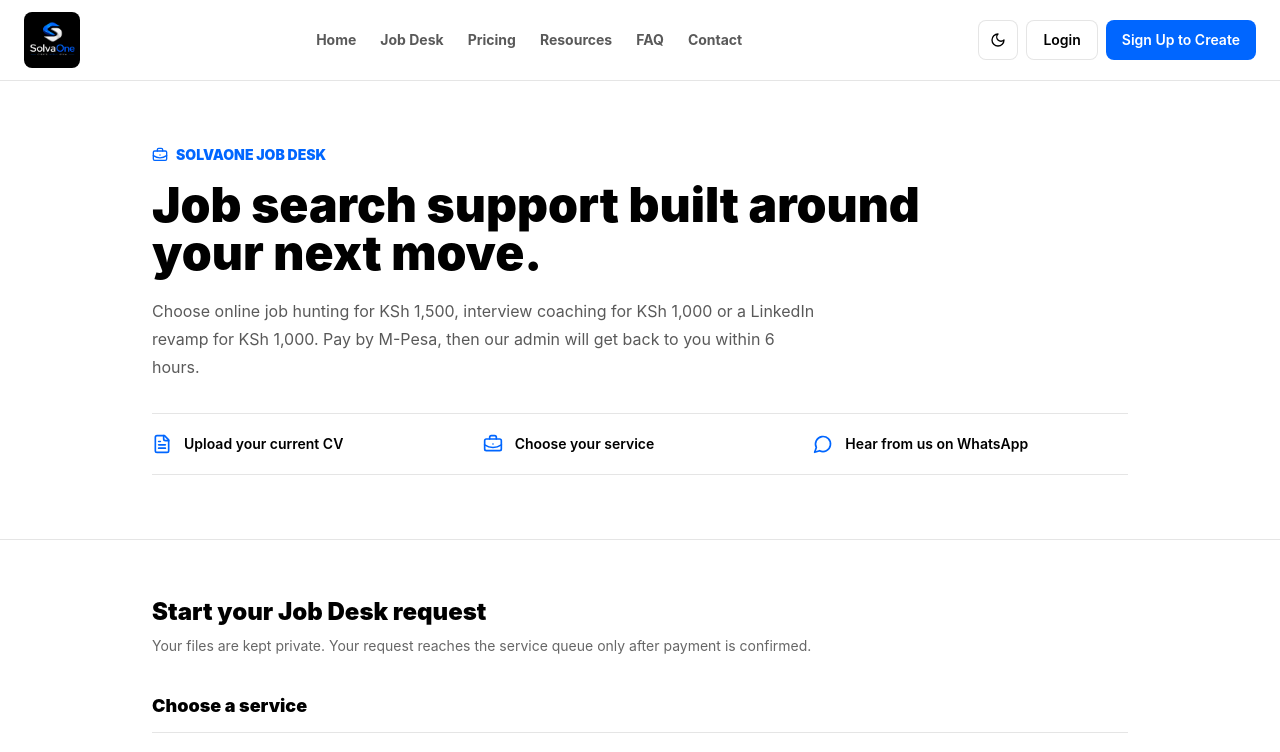
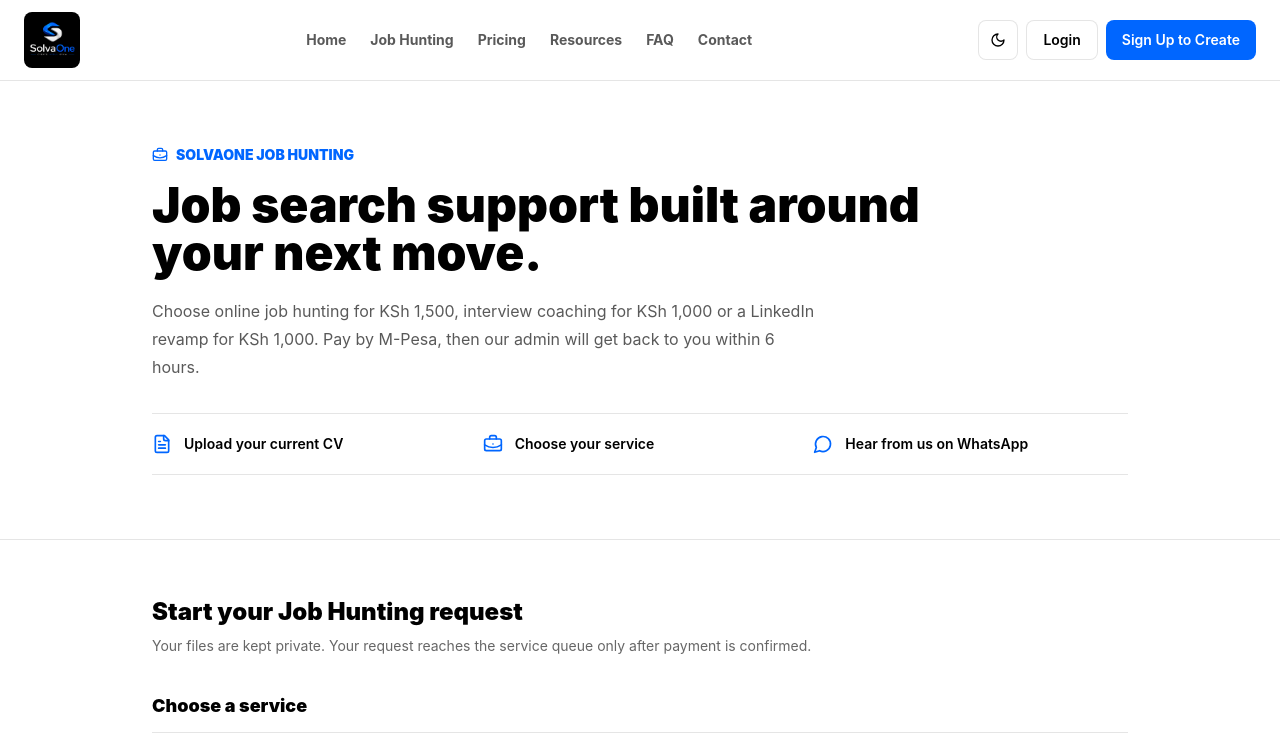
Before and after one commit to timsila18/solvaone, a Next.js app: page /job-desk in a window 1280 px wide. Shown: the top 752 px of the page. Built offline with nearby package versions, Linux system fonts and the light colour scheme; no server answers.

Commit message:
Rename visible Job Desk titles to Job Hunting

```diff
--- a/src/app/dashboard/admin/job-desk/[orderId]/page.tsx
+++ b/src/app/dashboard/admin/job-desk/[orderId]/page.tsx
@@ -88,7 +88,7 @@ export default async function JobDeskOrderPage({ params }: { params: Promise<{ o
   return (
     <AppShell email={user.email} isAdmin>
       <div className="flex flex-col justify-between gap-5 border-b border-black/10 pb-6 dark:border-white/10 lg:flex-row lg:items-end">
-        <div><a href="/dashboard/admin/job-desk" className="text-sm font-bold text-brand-blue">Job Desk / Orders</a><h1 className="mt-2 text-3xl font-black">{client?.full_name ?? "Client order"}</h1><p className="mt-2 text-sm text-black/55 dark:text-white/55">{order.service_type.replaceAll("_", " ")} · {client?.whatsapp_phone} · {order.status.replaceAll("_", " ")}</p></div>
+        <div><a href="/dashboard/admin/job-desk" className="text-sm font-bold text-brand-blue">Job Hunting / Orders</a><h1 className="mt-2 text-3xl font-black">{client?.full_name ?? "Client order"}</h1><p className="mt-2 text-sm text-black/55 dark:text-white/55">{order.service_type.replaceAll("_", " ")} · {client?.whatsapp_phone} · {order.status.replaceAll("_", " ")}</p></div>
         <JobDeskOrderActions key={order.status} orderId={orderId} canProcess={isCvService && file?.extraction_status === "succeeded" && order.status !== "cv_processing"} canApprove={isCvService && document?.status === "review"} currentStatus={order.status} paymentStatus={order.payment_status} paymentNeedsReview={paymentNeedsReview} showCvActions={isCvService} />
       </div>
       {paymentNeedsReview ? <p role="alert" className="mt-5 border-l-4 border-brand-blue bg-brand-blue/5 p-4 text-sm font-semibold">This order is marked paid without a positive amount and receipt reference. Verify the payment record before treating it as confirmed.</p> : null}
--- a/src/app/dashboard/admin/job-desk/page.tsx
+++ b/src/app/dashboard/admin/job-desk/page.tsx
@@ -39,7 +39,7 @@ export default async function JobDeskPage() {
   return (
     <AppShell email={user.email} isAdmin>
       <div className="flex flex-col justify-between gap-4 border-b border-black/10 pb-6 dark:border-white/10 md:flex-row md:items-end">
-        <div><h1 className="text-3xl font-black">SolvaOne Job Desk</h1><p className="mt-2 max-w-2xl text-sm text-black/55 dark:text-white/55">Manual WhatsApp intake, payment recording, structured candidate profiles, and approval-ready CV processing.</p></div>
+        <div><h1 className="text-3xl font-black">SolvaOne Job Hunting</h1><p className="mt-2 max-w-2xl text-sm text-black/55 dark:text-white/55">Manual WhatsApp intake, payment recording, structured candidate profiles, and approval-ready CV processing.</p></div>
         <div className="flex flex-wrap items-center gap-4 text-sm font-bold text-brand-blue"><AutomationControls action="run_queue" label="Process queue now" /><Link href="/dashboard/admin/job-desk/review">Needs your attention</Link><Link href="/dashboard/admin/job-desk/vacancies">Vacancies and sources</Link><Link href="/dashboard/admin">Admin dashboard</Link></div>
       </div>
 
@@ -71,7 +71,7 @@ export default async function JobDeskPage() {
               <tbody>{orders?.length ? orders.map((order) => {
                 const client = Array.isArray(order.client) ? order.client[0] : order.client;
                 return <tr key={order.id} className="border-t border-black/10 dark:border-white/10"><td className="px-3 py-4"><Link className="font-bold hover:text-brand-blue" href={`/dashboard/admin/job-desk/${order.id}`}>{client?.full_name ?? "Unnamed client"}</Link><div className="text-xs text-black/45 dark:text-white/45">{client?.whatsapp_phone} · {order.source_channel}</div></td><td className="px-3 py-4">{order.service_type.replaceAll("_", " ")}</td><td className="px-3 py-4"><span className="font-semibold">{order.payment_status}</span><div className="text-xs text-black/45 dark:text-white/45">{formatKes(order.amount)}</div></td><td className="px-3 py-4"><Status value={order.status} /></td><td className="px-3 py-4 text-black/50 dark:text-white/50">{new Date(order.created_at).toLocaleDateString()}</td></tr>;
-              }) : <tr><td colSpan={5} className="px-3 py-10 text-center text-black/50 dark:text-white/50">No Job Desk orders yet.</td></tr>}</tbody>
+              }) : <tr><td colSpan={5} className="px-3 py-10 text-center text-black/50 dark:text-white/50">No Job Hunting orders yet.</td></tr>}</tbody>
             </table>
           </div>
         </section>
--- a/src/app/dashboard/admin/job-desk/review/page.tsx
+++ b/src/app/dashboard/admin/job-desk/review/page.tsx
@@ -25,7 +25,7 @@ export default async function JobDeskReviewPage() {
   const nameByOrder = new Map(orders.map((order) => [order.id, order.client?.[0]?.full_name]));
 
   return <AppShell email={user.email} isAdmin><div className="mx-auto max-w-5xl py-6">
-    <Link href="/dashboard/admin/job-desk" className="text-sm font-bold text-brand-blue">Job Desk</Link>
+    <Link href="/dashboard/admin/job-desk" className="text-sm font-bold text-brand-blue">Job Hunting</Link>
     <h1 className="mt-2 text-3xl font-black">Needs your attention</h1>
     <p className="mt-2 text-sm text-black/60 dark:text-white/60">Work from top to bottom. Automated processing continues for the rest of the queue.</p>
     <div className="mt-7 space-y-8">
--- a/src/app/dashboard/admin/job-desk/vacancies/page.tsx
+++ b/src/app/dashboard/admin/job-desk/vacancies/page.tsx
@@ -48,7 +48,7 @@ export default async function VacanciesPage() {
   const configured = new Set((sources ?? []).map((source) => `${source.provider}:${source.site_token.toLowerCase()}`));
   return <AppShell email={user.email} isAdmin>
     <div className="border-b border-black/10 pb-6 dark:border-white/10">
-      <Link href="/dashboard/admin/job-desk" className="text-sm font-bold text-brand-blue">Job Desk</Link>
+      <Link href="/dashboard/admin/job-desk" className="text-sm font-bold text-brand-blue">Job Hunting</Link>
       <h1 className="mt-2 text-3xl font-black">Vacancies and sources</h1>
       <p className="mt-2 text-sm text-black/60 dark:text-white/60">{openCount ?? 0} open listings · {reviewCount ?? 0} need review. Only approved, recently checked listings enter client matches.</p>
     </div>
--- a/src/app/job-desk/page.tsx
+++ b/src/app/job-desk/page.tsx
@@ -5,7 +5,7 @@ import { PublicJobDeskIntakeForm } from "@/components/job-desk/public-intake-for
 import { site } from "@/lib/marketing";
 
 export const metadata: Metadata = {
-  title: "Job Desk | Job Hunting, Interview Coaching and LinkedIn Revamp Kenya",
+  title: "Job Hunting, Interview Coaching and LinkedIn Revamp Kenya",
   description: "Pay securely with M-Pesa for online job hunting, interview coaching or a LinkedIn revamp. Share your details and hear from SolvaOne within 6 hours.",
   alternates: { canonical: "/job-desk" }
 };
@@ -14,7 +14,7 @@ export default function JobDeskIntakePage() {
   return <PublicShell>
     <section className="border-b border-black/10 dark:border-white/10">
       <div className="mx-auto max-w-5xl px-4 py-12 md:px-6 md:py-16">
-        <p className="flex items-center gap-2 text-sm font-black text-brand-blue"><BriefcaseBusiness className="h-4 w-4" /> SOLVAONE JOB DESK</p>
+        <p className="flex items-center gap-2 text-sm font-black text-brand-blue"><BriefcaseBusiness className="h-4 w-4" /> SOLVAONE JOB HUNTING</p>
         <h1 className="mt-4 max-w-3xl text-4xl font-black leading-tight md:text-5xl">Job search support built around your next move.</h1>
         <p className="mt-5 max-w-2xl text-base leading-7 text-black/65 dark:text-white/65">Choose online job hunting for KSh 1,500, interview coaching for KSh 1,000 or a LinkedIn revamp for KSh 1,000. Pay by M-Pesa, then our admin will get back to you within 6 hours.</p>
         <div className="mt-8 grid gap-4 border-y border-black/10 py-5 text-sm font-semibold dark:border-white/10 sm:grid-cols-3">
@@ -25,7 +25,7 @@ export default function JobDeskIntakePage() {
       </div>
     </section>
     <section className="mx-auto max-w-5xl px-4 py-10 pb-28 md:px-6 md:py-14">
-      <div className="mb-8"><h2 className="text-2xl font-black">Start your Job Desk request</h2><p className="mt-2 text-sm text-black/60 dark:text-white/60">Your files are kept private. Your request reaches the service queue only after payment is confirmed.</p></div>
+      <div className="mb-8"><h2 className="text-2xl font-black">Start your Job Hunting request</h2><p className="mt-2 text-sm text-black/60 dark:text-white/60">Your files are kept private. Your request reaches the service queue only after payment is confirmed.</p></div>
       <PublicJobDeskIntakeForm />
       <p className="mt-8 text-sm text-black/55 dark:text-white/55">Need help? Email {site.supportEmail} or WhatsApp 0721537597.</p>
     </section>
--- a/src/components/dashboard/app-shell.tsx
+++ b/src/components/dashboard/app-shell.tsx
@@ -18,7 +18,7 @@ const nav = [
 ];
 
 const adminNav = [
-  { href: "/dashboard/admin/job-desk", label: "Job Desk", icon: BriefcaseBusiness, primary: true },
+  { href: "/dashboard/admin/job-desk", label: "Job Hunting", icon: BriefcaseBusiness, primary: true },
   { href: "/dashboard/admin", label: "Admin Dashboard", icon: BarChart3 },
   { href: "/dashboard/admin/launch", label: "Launch Readiness", icon: CheckCircle2 }
 ];
--- a/src/components/marketing/public-shell.tsx
+++ b/src/components/marketing/public-shell.tsx
@@ -6,7 +6,7 @@ import { productPages, site } from "@/lib/marketing";
 
 const nav = [
   { href: "/", label: "Home" },
-  { href: "/job-desk", label: "Job Desk" },
+  { href: "/job-desk", label: "Job Hunting" },
   { href: "/pricing", label: "Pricing" },
   { href: "/resources", label: "Resources" },
   { href: "/faq", label: "FAQ" },
@@ -50,7 +50,7 @@ export function PublicFooter() {
         <div>
           <h2 className="text-sm font-black">Products</h2>
           <div className="mt-4 grid gap-2 text-sm text-white/65">
-            <Link href="/job-desk" className="hover:text-white">Job Desk</Link>
+            <Link href="/job-desk" className="hover:text-white">Job Hunting</Link>
             {productPages.map((page) => (
               <Link key={page.key} href={`/products/${page.slug}`} className="hover:text-white">
                 {page.headline.split(".")[0]}
```
